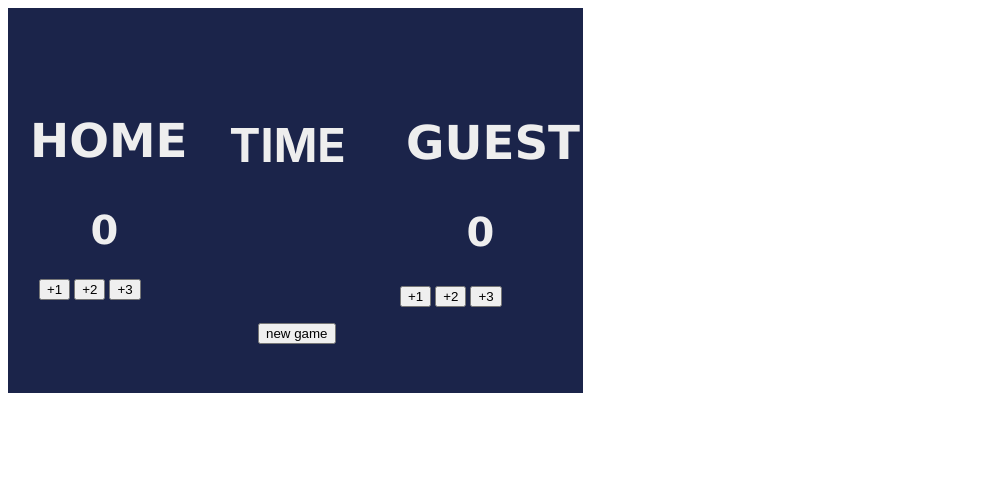
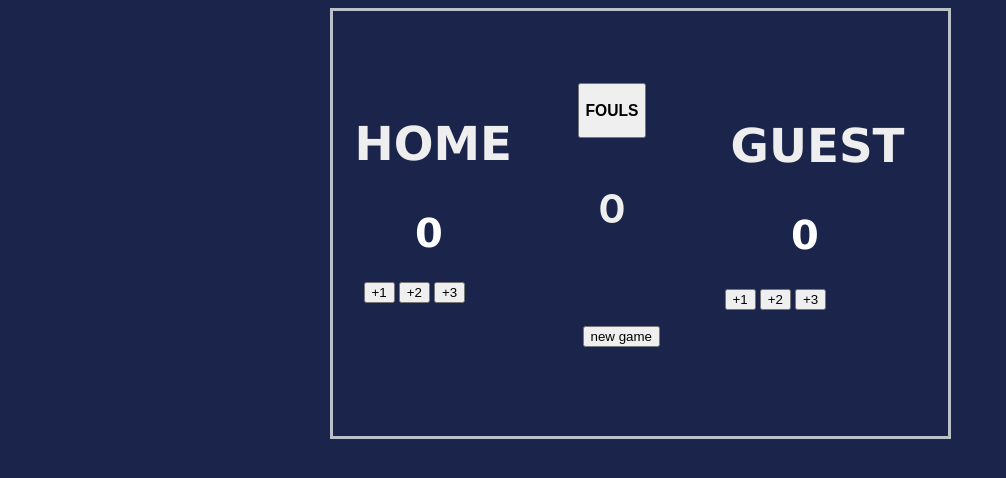
Before and after one commit to nahomdiroj/scoreboard, a plain HTML site: page index.html in a window 1280 px wide. Both pictures are taken after a click on the button "new game". Shown: the whole page, without its empty margins (0-1006 px from the left). Drawn offline with Linux system fonts and the light colour scheme.

Commit message:
update2.0

```diff
--- a/index.css
+++ b/index.css
@@ -1,4 +1,5 @@
 body {
+    background-color: #1B244A;
 
 
 
@@ -28,7 +29,6 @@ color: #EEEEEE;
 }
 .time{
     /* board-title-home */
-
 
 position: absolute;
 width: 149px;
@@ -110,5 +110,10 @@ top: 278px;
     height: 385px;
     align-items: center;
 
+    margin: auto;
+
+    border: 3px solid rgb(187, 193, 201);
+    padding: 20px;
+
     background: #1B244A;
 }
--- a/index.html
+++ b/index.html
@@ -10,8 +10,12 @@
                     <h4 id="hom">0</h4>
                 </div>
                 <div class="time">
-                    <h3>TIME</h3>
-                    <h4 id="tim"></h4>
+
+                    <button onclick="fou()"><h3 id="tim" >FOULS</h3></button>
+                    <h4 id="fou">0</h4>
+
+
+
                 </div>
                 <div class="guest">
                     <h3>GUEST</h3>
--- a/index.js
+++ b/index.js
@@ -1,8 +1,10 @@
 
 let x = document.getElementById("hom")
 let y= document.getElementById("gue")
+let z= document.getElementById("fou")
 let str =0
 let stry =0
+let f=0
 console.log(x)
 
 function chk(){
@@ -14,7 +16,20 @@ function chk(){
             x.style.color="white"
         }
     }
+    function fou(){
+        f+=1
+        z.innerHTML=f
 
+    }
+
+function new1(){
+    x.innerHTML=0
+    y.innerHTML=0
+    z.innerHTML=0
+    y.style.color="white"
+    x.style.color="white"
+
+}
 
 function add1x(){
     str+=1
```
